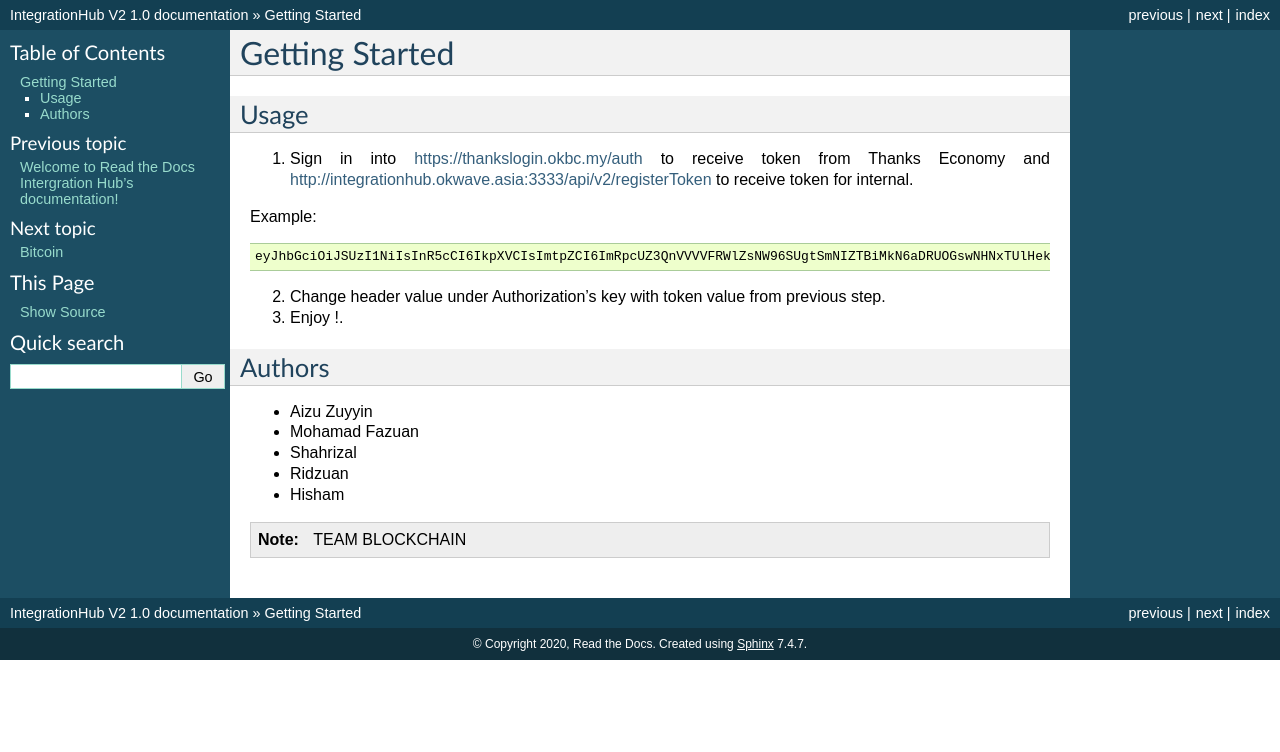
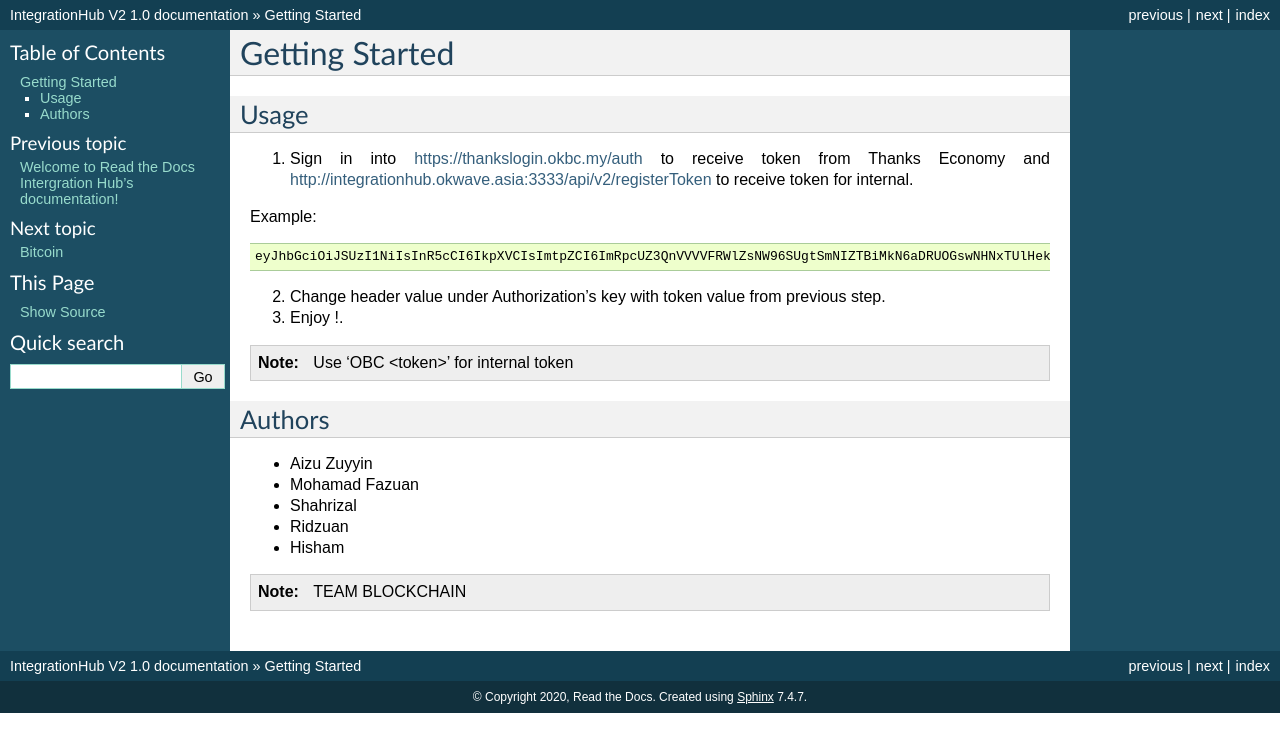
Before and after one commit to bcnodeobc/integrationhub, a Sphinx documentation site: the page built from docs/getting-started.rst, in a window 1280 px wide. Shown: the top 752 px of the page. Built offline with Sphinx 7.4.7, drawn with Linux system fonts in a browser that asks for light colours.

Commit message:
change: token in getting started docs

```diff
--- a/docs/getting-started.rst
+++ b/docs/getting-started.rst
@@ -14,6 +14,8 @@ Example::
 
 3. Enjoy !.
 
+.. note::  Use 'OBC <token>' for internal token
+
 
 Authors
 =======
```
